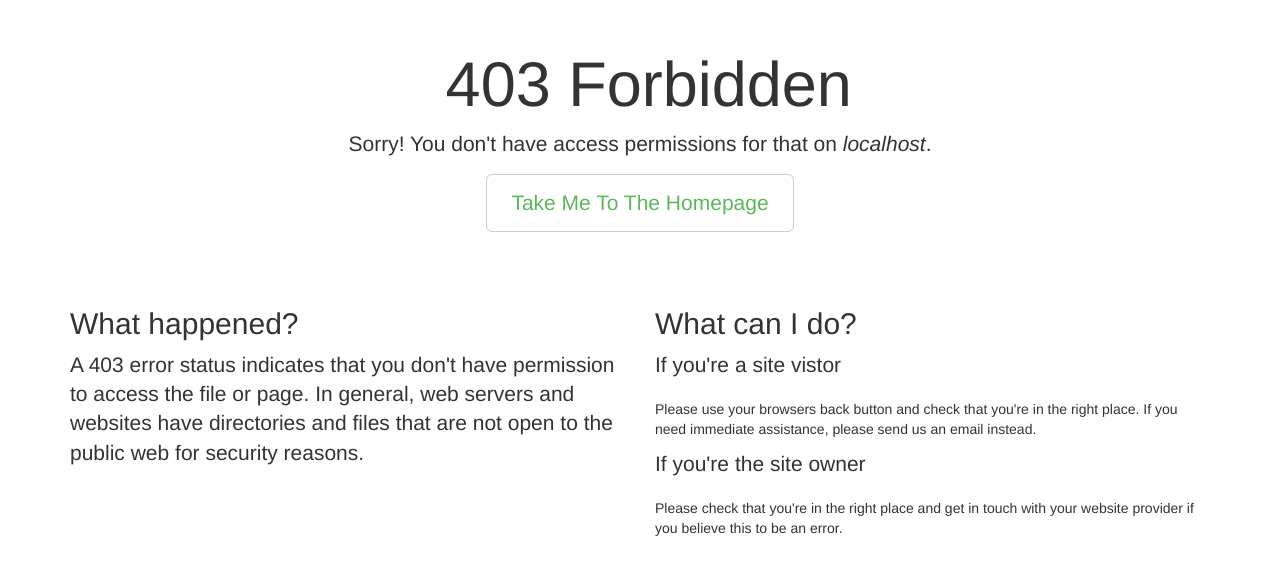
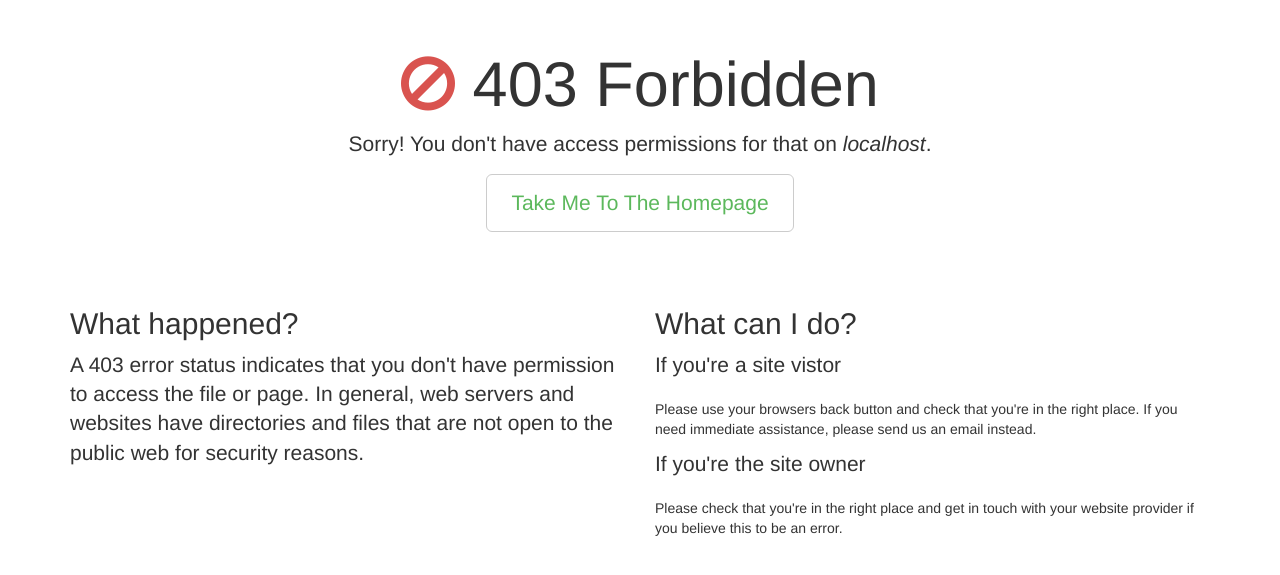
Before and after one commit to alexphelps/server-error-pages, a Jekyll site: the page built from 403-error.html, in a window 1280 px wide. Shown: the top 575 px of the page. Built offline with Jekyll 4.4.1, drawn with Linux system fonts in a browser that asks for light colours; nearby versions of some CDN libraries.

Commit message:
fix icon on 403

```diff
--- a/403-error.html
+++ b/403-error.html
@@ -4,7 +4,7 @@ title: 403 Forbidden
 ---
 <div class="container">
 <div class="jumbotron">
-  <h1><i class="fa fa-ban-circle red"></i> {{page.title}}</h1>
+  <h1><i class="fa fa-ban red"></i> {{page.title}}</h1>
   <p class="lead">Sorry! You don't have access permissions for that on <em><span id="display-domain"></span></em>.</p>
     <p><a onclick=javascript:checkSite(); class="btn btn-default btn-lg green">Take Me To The Homepage</a>
       <script type="text/javascript">
```
